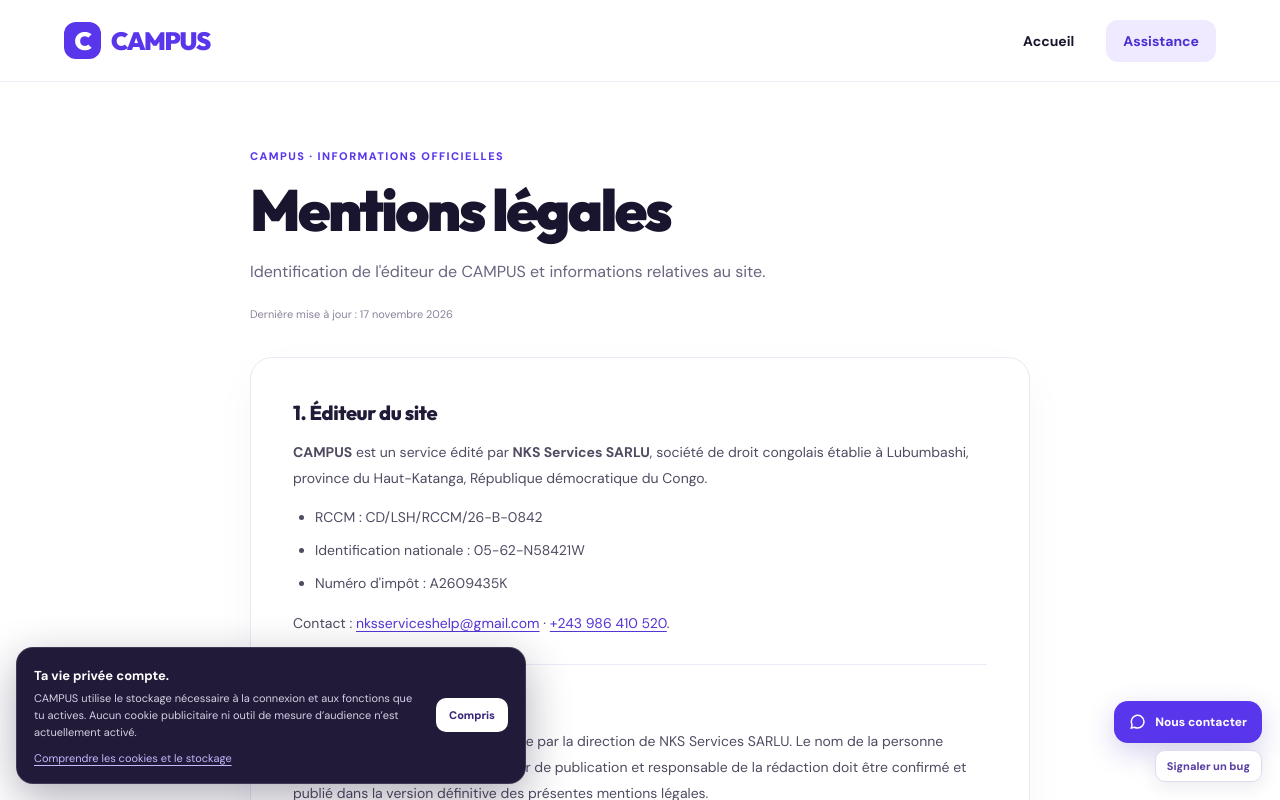
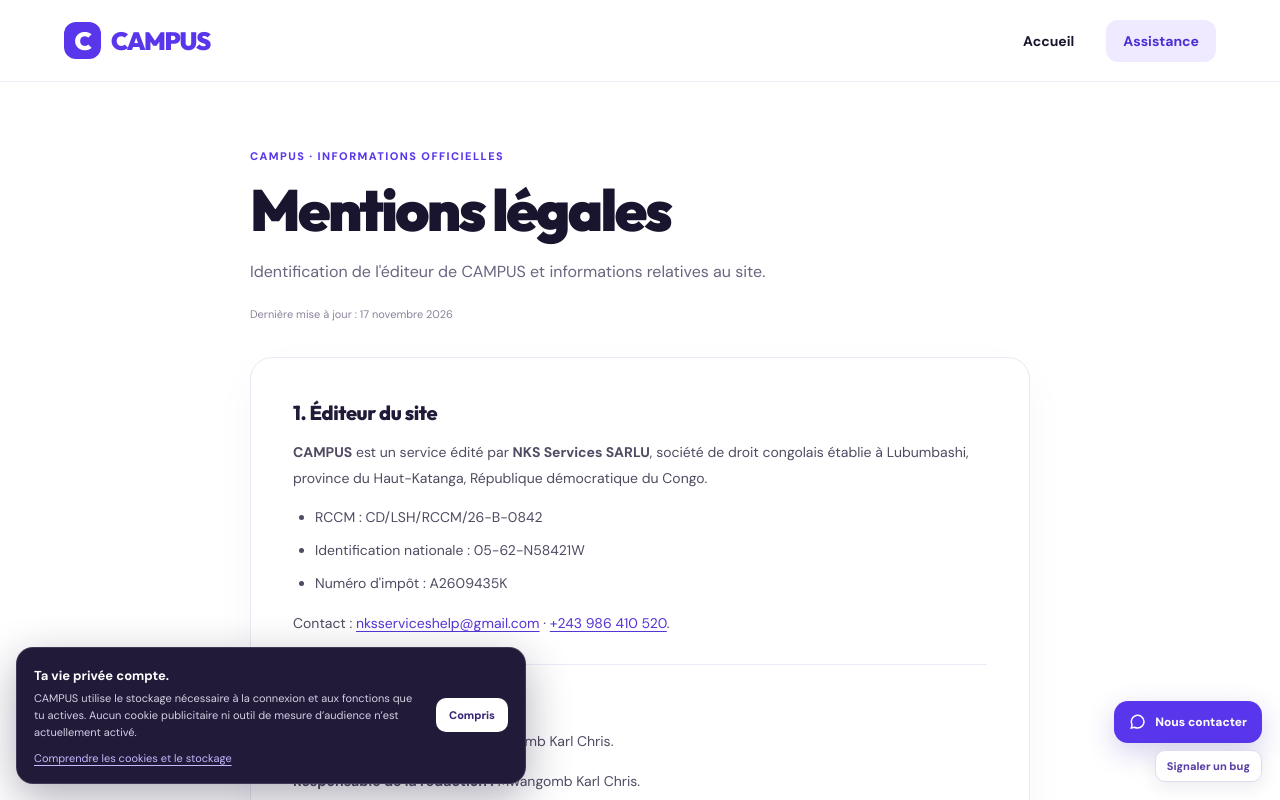
Before and after one commit to Nokscoding/campus, a Next.js app: page /mentions-legales in a window 1280 px wide. Shown: the top 800 px of the page. Built offline with nearby package versions, Linux system fonts and the light colour scheme.

Commit message:
docs: name Mwangomb Karl Chris as CAMPUS publication and editorial lead

```diff
--- a/app/mentions-legales/page.jsx
+++ b/app/mentions-legales/page.jsx
@@ -2,7 +2,7 @@ import LegalDocument from '../components/LegalDocument';
 export const metadata={title:'Mentions légales',description:'Identification de l’éditeur, contacts et informations techniques du site CAMPUS.'};
 export default function Legal(){return <LegalDocument title="Mentions légales" description="Identification de l'éditeur de CAMPUS et informations relatives au site.">
  <section><h2>1. Éditeur du site</h2><p><strong>CAMPUS</strong> est un service édité par <strong>NKS Services SARLU</strong>, société de droit congolais établie à Lubumbashi, province du Haut-Katanga, République démocratique du Congo.</p><ul><li>RCCM : CD/LSH/RCCM/26-B-0842</li><li>Identification nationale : 05-62-N58421W</li><li>Numéro d'impôt : A2609435K</li></ul><p>Contact : <a href="mailto:nksserviceshelp@gmail.com">nksserviceshelp@gmail.com</a> · <a href="https://wa.me/243986410520">+243 986 410 520</a>.</p></section>
- <section><h2>2. Direction de publication</h2><p>La publication du service est assurée par la direction de NKS Services SARLU. Le nom de la personne physique désignée comme directeur de publication et responsable de la rédaction doit être confirmé et publié dans la version définitive des présentes mentions légales.</p></section>
+ <section><h2>2. Direction de publication</h2><p><strong>Directeur de publication :</strong> Mwangomb Karl Chris.</p><p><strong>Responsable de la rédaction :</strong> Mwangomb Karl Chris.</p><p>Ces fonctions sont désignées pour le site CAMPUS édité par NKS Services SARLU.</p></section>
  <section><h2>3. Hébergement et prestataires techniques</h2><ul><li><strong>Hébergement et déploiement du site :</strong> Vercel — région d'exécution de production observée : IAD1 (Washington, D.C., États-Unis), avec un réseau CDN mondial ;</li><li><strong>Base de données, authentification et stockage :</strong> Supabase, projet actuellement configuré dans la région eu-central-1 (Francfort, Allemagne) ;</li><li><strong>Diffusion de certains éléments graphiques :</strong> Cloudinary.</li></ul><p>Ces prestataires fournissent des services techniques à CAMPUS. Les informations relatives aux traitements de données et à l'hébergement international sont détaillées dans la <a href="/confidentialite">Politique de confidentialité</a>.</p></section>
  <section><h2>4. Propriété intellectuelle</h2><p>La marque CAMPUS, son identité visuelle, ses textes, ses interfaces, ses illustrations et les éléments graphiques développés pour le service sont protégés par les règles applicables de propriété intellectuelle. Toute reproduction ou réutilisation non autorisée est interdite, sauf exceptions prévues par la loi.</p><p>Les annonces, textes et photos déposés par les utilisateurs restent sous la responsabilité de leurs auteurs, sous réserve des droits de tiers.</p></section>
  <section><h2>5. Signalement d'un contenu</h2><p>Pour signaler une annonce ou un contenu illicite, trompeur ou portant atteinte à tes droits, utilise <a href="/contact?motif=bug">la page de contact et de signalement</a> ou écris à <a href="mailto:nksserviceshelp@gmail.com">nksserviceshelp@gmail.com</a>. Indique l'URL concernée, la description du problème et les éléments permettant de l'examiner.</p></section>
```
